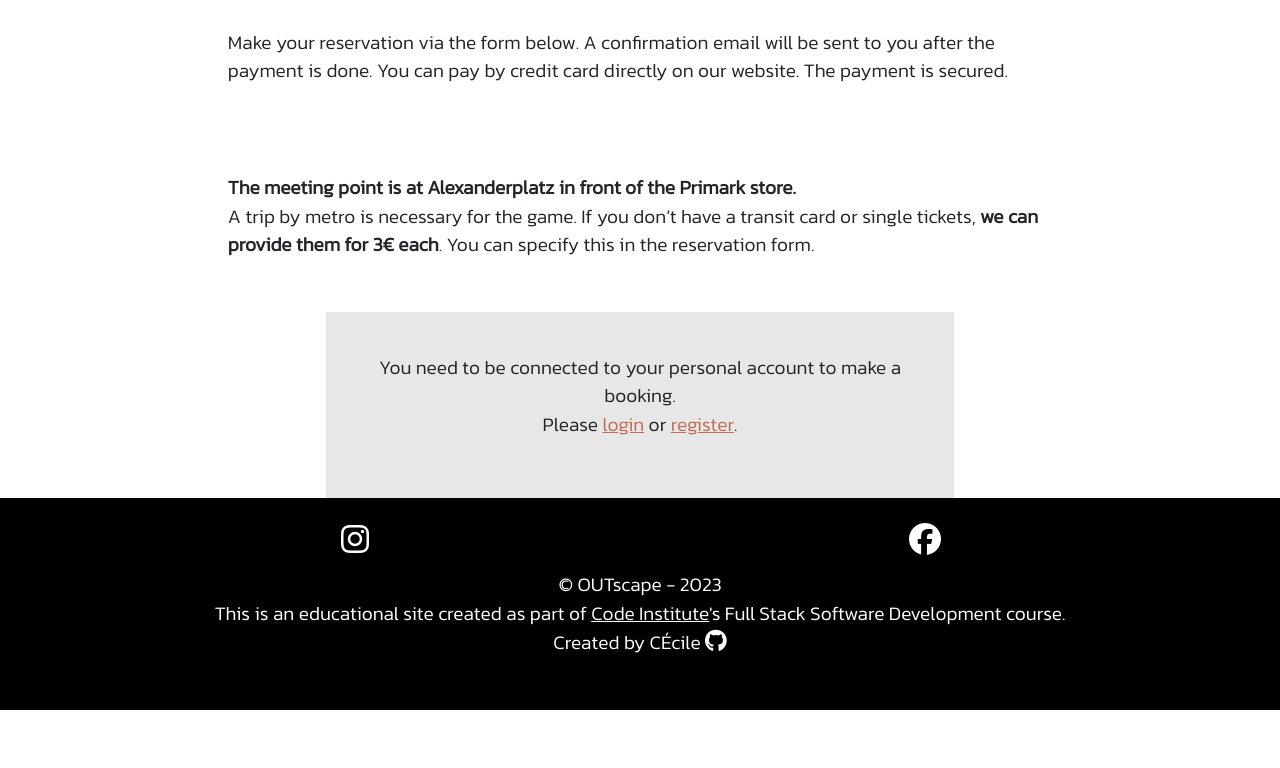
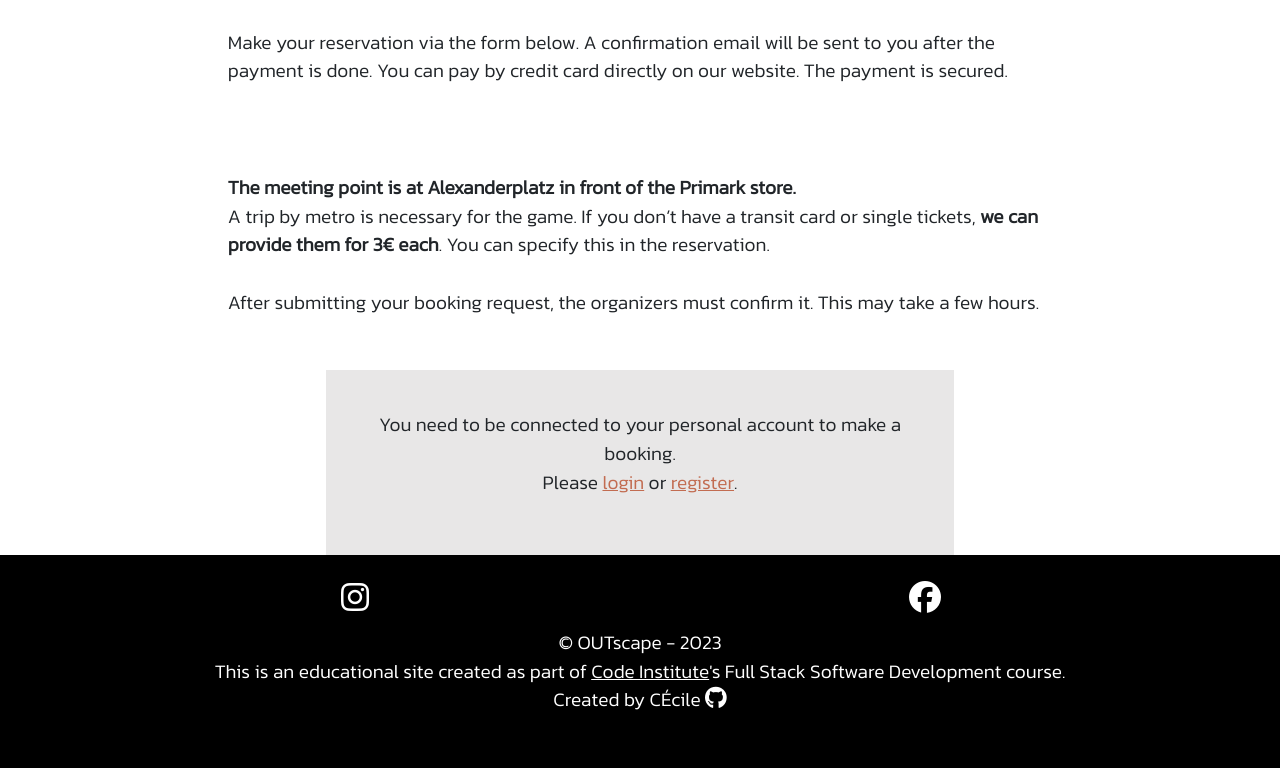
Before and after one commit to cecilegaudron/outscape-game, a Django app: page /booking/ in a window 1280 px wide. Shown: the part 748-1516 px from the top of the page. Before the commit the page ends 1458 px from the top, so only its background shows below. Run offline with Django 3.2, Linux system fonts and the light colour scheme; some libraries are stand-ins or nearby versions.

Commit message:
Add info about confirmation needed by the admin

```diff
--- a/templates/booking.html
+++ b/templates/booking.html
@@ -11,7 +11,8 @@
         </p>
         <p>
             <strong>The meeting point is at Alexanderplatz in front of the Primark store.</strong><br>
-            A trip by metro is necessary for the game. If you don’t have a transit card or single tickets, <strong>we can provide them for 3€ each</strong>. You can specify this in the reservation form.
+            A trip by metro is necessary for the game. If you don’t have a transit card or single tickets, <strong>we can provide them for 3€ each</strong>. You can specify this in the reservation. <br><br>
+            After submitting your booking request, the organizers must confirm it. This may take a few hours.
         </p>
     </div>
     <div class="booking-form background-booking">
```
